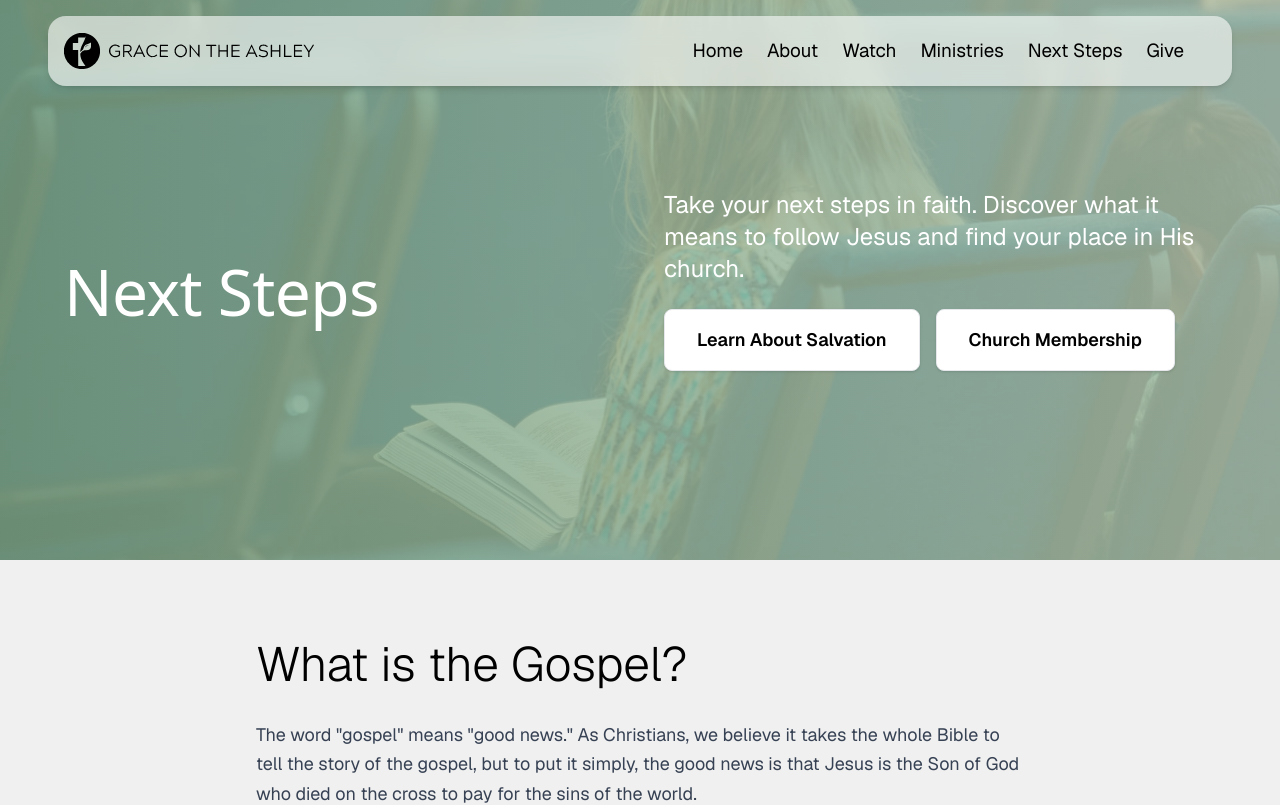
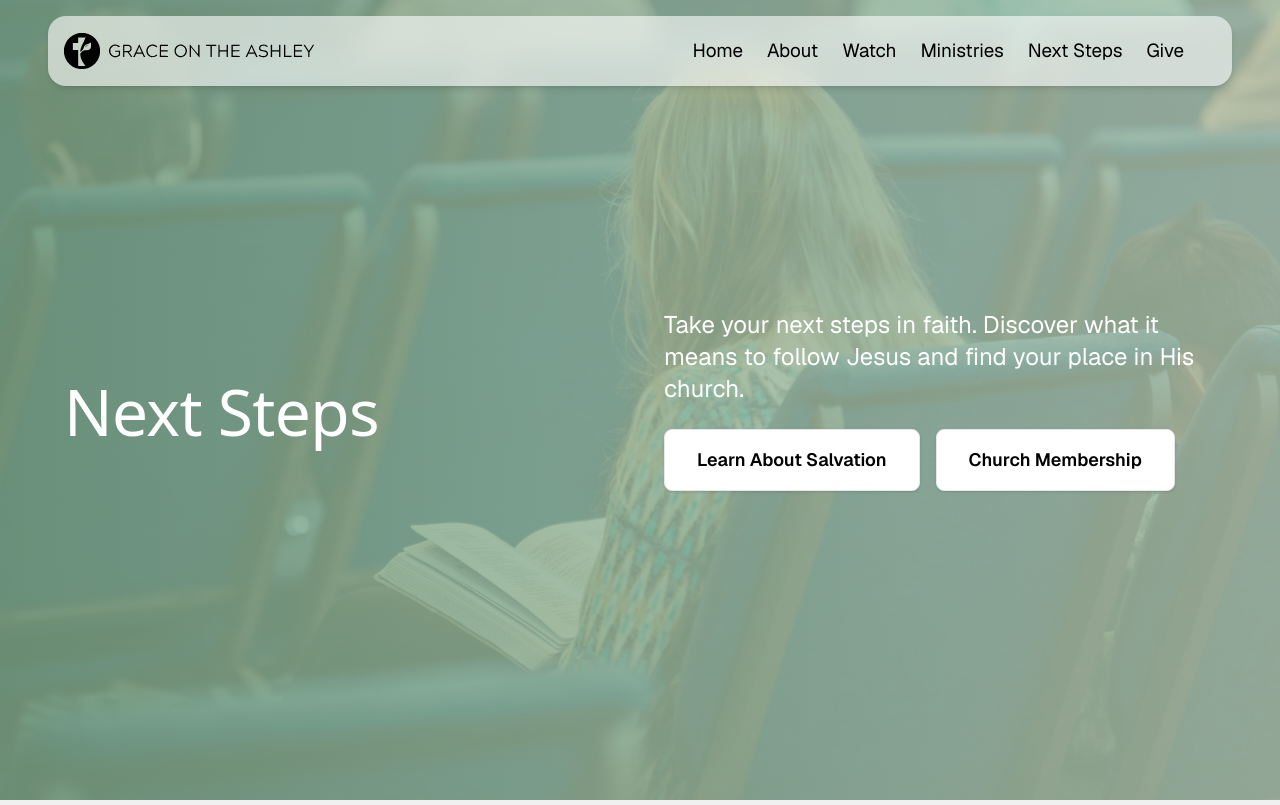
Before and after one commit to joshconverse/gota-site, a Next.js app: page /next-steps in a window 1280 px wide. Shown: the top 805 px of the page. Built offline with nearby package versions, Linux system fonts and the light colour scheme.

Commit message:
fix: make Next Steps hero full-screen to match other pages (#31)
The hero used min-h-screen md:min-h-[70vh], shrinking to 70vh on
desktop. Switch to h-screen so it fills the viewport like every
other page's hero.

Co-authored-by: Josh Converse <josh@itstudios.io>

```diff
--- a/src/app/next-steps/page.tsx
+++ b/src/app/next-steps/page.tsx
@@ -7,7 +7,7 @@ export default function NextStepsPage() {
   return (
     <main className="min-h-screen bg-white">
       {/* Hero Section */}
-      <section className="relative min-h-screen md:min-h-[70vh] flex items-center" style={{ backgroundColor: '#B6CEB4' }}>
+      <section className="relative h-screen flex items-center" style={{ backgroundColor: '#B6CEB4' }}>
         {/* Background Image with Tint */}
         <div className="absolute inset-0">
           <RandomHeroImage
```
